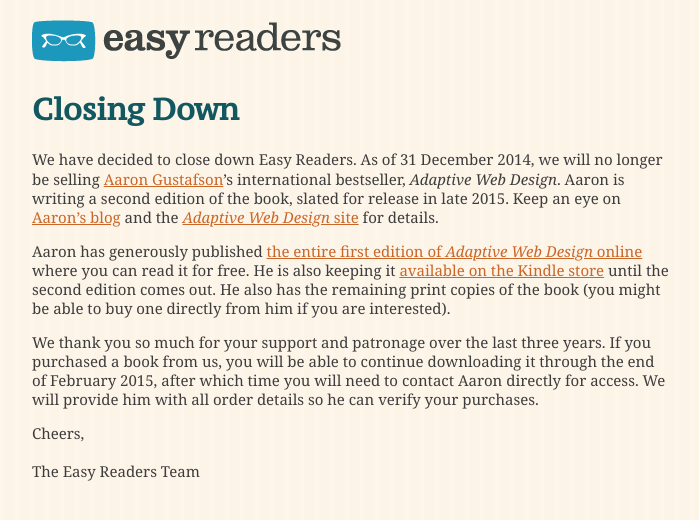
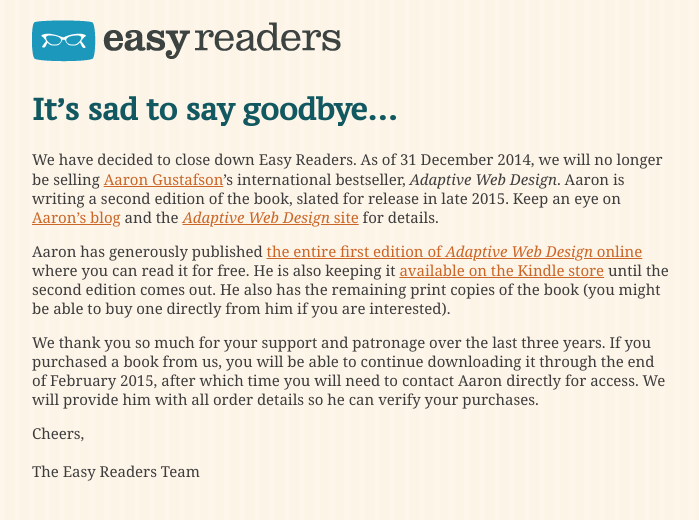
Before and after one commit to easy-designs/easy-readers.net, a plain HTML site: page index.html in a window 1280 px wide. Shown: the whole page, without its empty margins (288-987 px from the left). Drawn offline with Linux system fonts and the light colour scheme.

Commit message:
Update index.html

```diff
--- a/index.html
+++ b/index.html
@@ -90,7 +90,7 @@
 
 		<main id="content" role="main">
 
-			<h1>Closing Down</h1>
+			<h1>It’s sad to say goodbye…</h1>
 			<p>We have decided to close down Easy Readers. As of 31 December 2014, we will no longer be selling <a href="http://aaron-gustafson.com">Aaron Gustafson</a>’s international bestseller, <cite>Adaptive Web Design</cite>. Aaron is writing a second edition of the book, slated for release in late 2015. Keep an eye on <a href="http://aaron-gustafson.com/notebook/">Aaron’s blog</a> and the <a href="http://adaptivewebdesign.info"><cite>Adaptive Web Design</cite> site</a> for details.</p>
 			<p>Aaron has generously published <a href="http://adaptivewebdesign.info/1st-edition/">the entire first edition of <cite>Adaptive Web Design</cite> online</a> where you can read it for free. He is also keeping it <a href="http://www.amazon.com/gp/product/B0056ICETG/ref=as_li_tf_tl?ie=UTF8&amp;tag=easydesign-20&amp;linkCode=as2&amp;camp=217145&amp;creative=399373&amp;creativeASIN=B0056ICETG">available on the Kindle store</a> until the second edition comes out. He also has the remaining print copies of the book (you might be able to buy one directly from him if you are interested).</p>
 			<p>We thank you so much for your support and patronage over the last three years. If you purchased a book from us, you will be able to continue downloading it through the end of February 2015, after which time you will need to contact Aaron directly for access. We will provide him with all order details so he can verify your purchases.</p>
```
